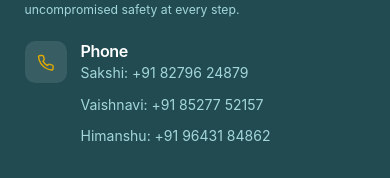
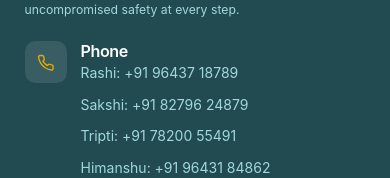
Before and after one commit to TreksForAll/treks-ui, a React (Vite) app: page /contact in a window 390 px wide. Shown: the part 407-585 px from the top of the page. Built offline with nearby package versions, Linux system fonts and the light colour scheme; no server answers; a web font is replaced by a local one.

Commit message:
Update contact phone numbers
Add Rashi and Tripti to the contact page and remove Vaishnavi's number. Show
Rashi's number in the footer and on the trip booking help card.

Co-Authored-By: Claude Opus 5 <noreply@anthropic.com>

```diff
--- a/src/components/layout/Footer.tsx
+++ b/src/components/layout/Footer.tsx
@@ -193,7 +193,7 @@ const Footer = () => {
             <div className="space-y-1 sm:space-y-3">
               <div className="flex items-start space-x-2">
                 <Phone className="h-4 w-4 text-success-400 flex-shrink-0 mt-0.5" />
-                <span className="text-slate-300 text-sm">+91 96431 84862</span>
+                <span className="text-slate-300 text-sm">+91 96437 18789</span>
               </div>
               <div className="flex items-start space-x-2">
                 <Mail className="h-4 w-4 text-primary-400 flex-shrink-0 mt-0.5" />
--- a/src/pages/ContactPage.tsx
+++ b/src/pages/ContactPage.tsx
@@ -130,8 +130,9 @@ const ContactPage = () => {
                     </div>
                     <div>
                       <h3 className="font-semibold text-white">Phone</h3>
+                      <p className="text-[#a3d7db]">Rashi: +91 96437 18789</p>
                       <p className="text-[#a3d7db]">Sakshi: +91 82796 24879</p>
-                      <p className="text-[#a3d7db]">Vaishnavi: +91 85277 52157</p>
+                      <p className="text-[#a3d7db]">Tripti: +91 78200 55491</p>
                       <p className="text-[#a3d7db]">Himanshu: +91 96431 84862</p>
                     </div>
                   </div>
--- a/src/pages/TripDetailPage.tsx
+++ b/src/pages/TripDetailPage.tsx
@@ -1113,7 +1113,7 @@ const TripDetailPage = () => {
                     <div className="flex items-center space-x-3">
                       <Phone className="h-5 w-5 text-primary-600" />
                       <div>
-                        <div className="font-semibold text-primary-800">+91 96431 84862</div>
+                        <div className="font-semibold text-primary-800">+91 96437 18789</div>
                         <div className="text-sm text-primary-600">Mon-Fri 9AM-6PM</div>
                       </div>
                     </div>
```
